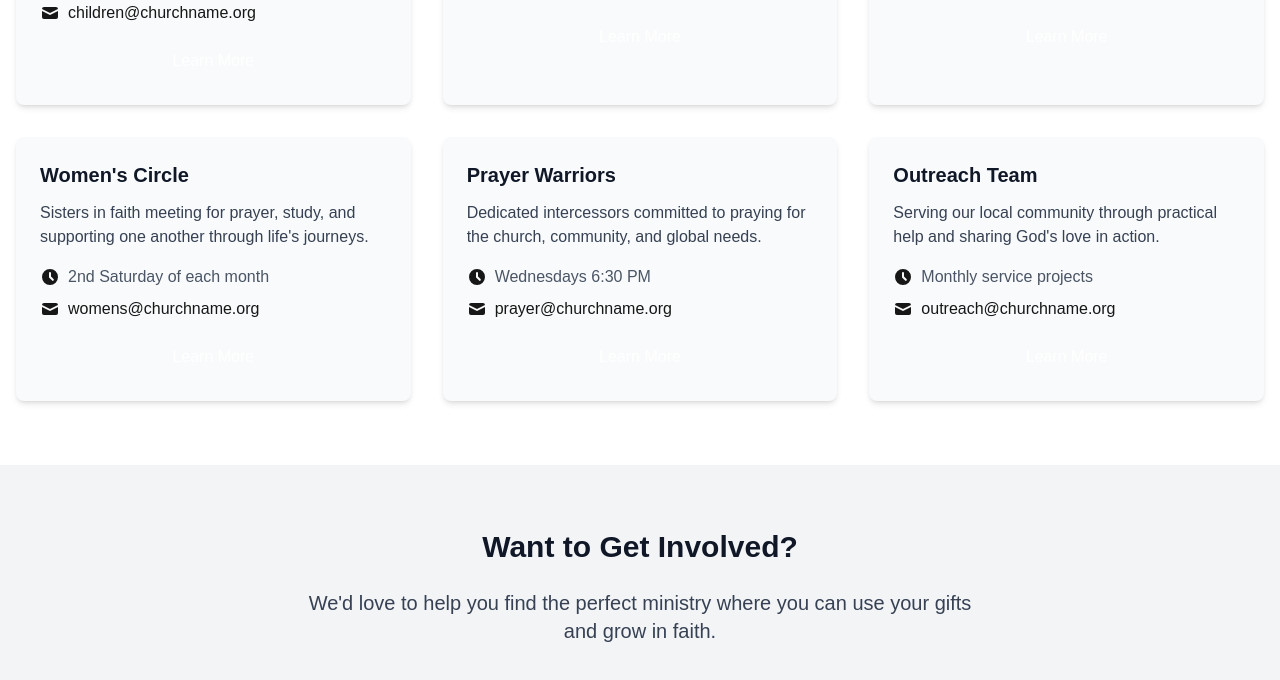
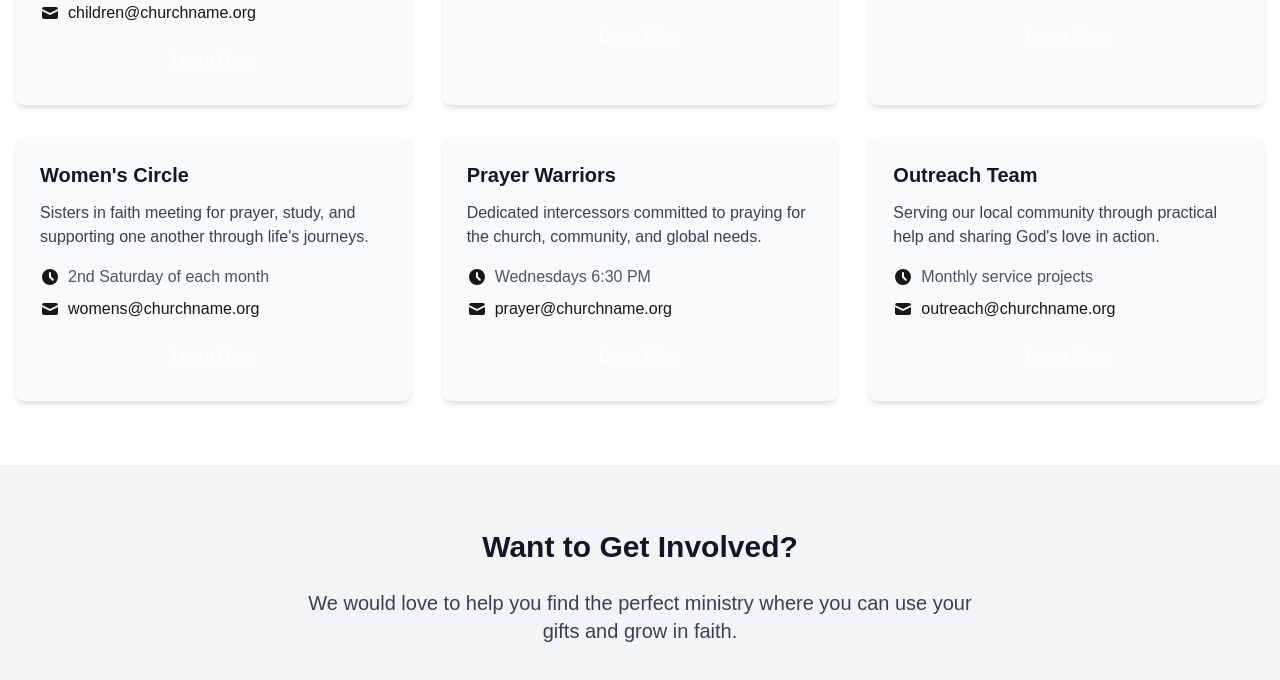
Before and after one commit to Hermii1/church-website, a Next.js app: page /ministries in a window 1280 px wide. Shown: the part 724-1404 px from the top of the page. Built offline with nearby package versions, Linux system fonts and the light colour scheme.

Commit message:
fixed ministries

```diff
--- a/src/pages/ministries.tsx
+++ b/src/pages/ministries.tsx
@@ -105,7 +105,7 @@ export default function Ministries() {
         <div className="container mx-auto px-4 text-center">
           <h2 className="text-3xl font-bold mb-6 text-gray-900">Want to Get Involved?</h2>
           <p className="text-xl text-gray-700 mb-8 max-w-2xl mx-auto">
-            We'd love to help you find the perfect ministry where you can use your gifts and grow in faith.
+            We would love to help you find the perfect ministry where you can use your gifts and grow in faith.
           </p>
           <button className="bg-church-orange hover:bg-church-orange-light text-white font-bold py-3 px-8 rounded-lg transition-colors">
             Contact Us
```
